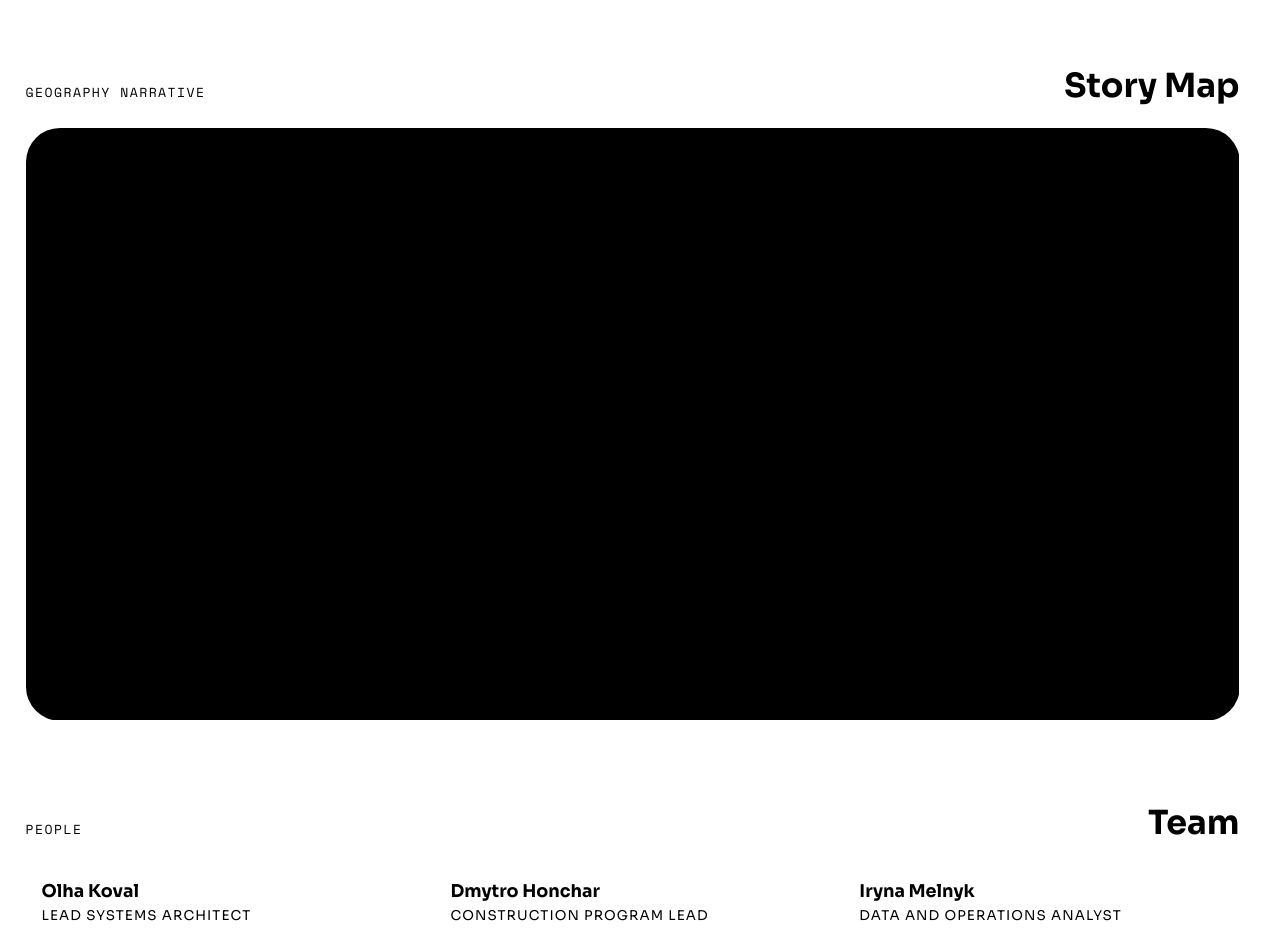
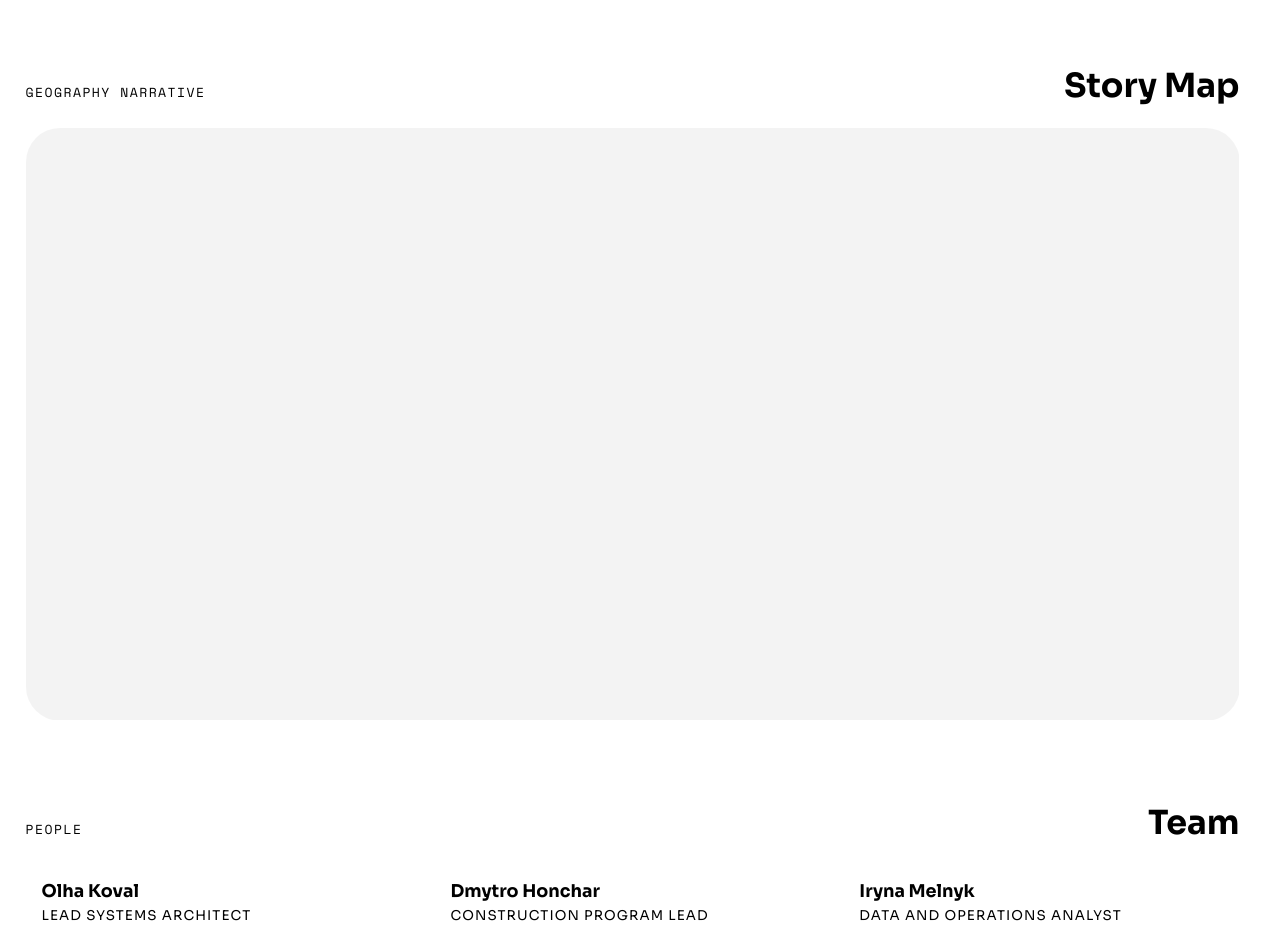
Before and after one commit to Vovoronale/logistruct, a plain HTML site: page index.html in a window 1280 px wide. Shown: the part 880-1808 px from the top of the page. Drawn offline with nearby package versions, Linux system fonts and the light colour scheme.

Commit message:
Update styles.css

```diff
--- a/assets/styles.css
+++ b/assets/styles.css
@@ -840,6 +840,7 @@ h3 {
   width: 100%;
   height: auto;
   display: block;
+  filter: invert(0.9) hue-rotate(168deg) saturate(1.15) brightness(1.06);
 }
 
 .map-bg {
```
